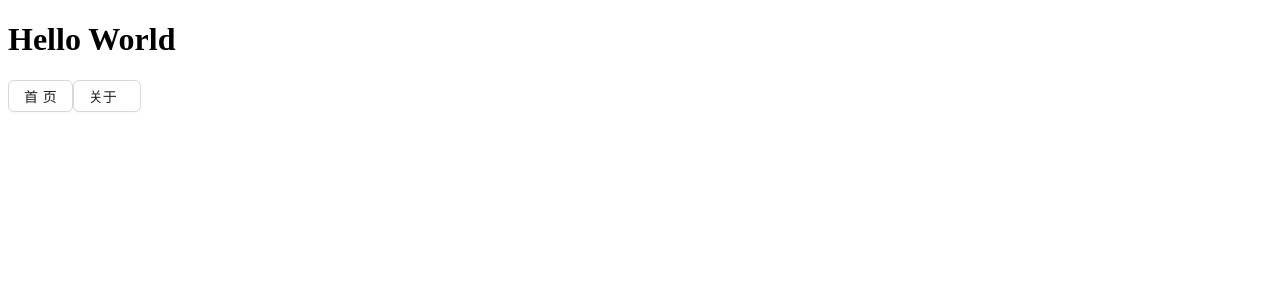
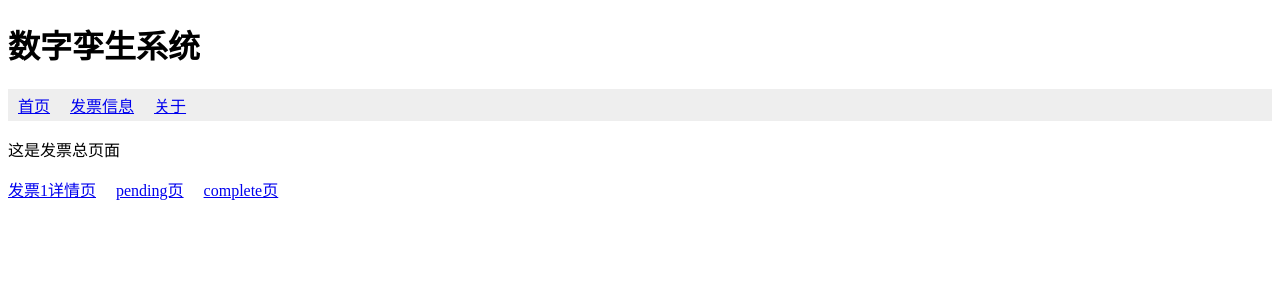
Before and after one commit to HailiePan/webpack-react-practice, a React app: page /invoices in a window 1280 px wide. Before the commit this address had no page. Shown: the top 300 px of the page. Built offline with nearby package versions, Linux system fonts and the light colour scheme.

Commit message:
添加路由

```diff
--- a/src/App.jsx
+++ b/src/App.jsx
@@ -2,34 +2,69 @@
  * Author  hailie.pan
  * Date  2023-10-08 15:13:23
  * LastEditors  hailie.pan
- * LastEditTime  2023-10-08 15:58:38
- * Description  file content
+ * LastEditTime  2023-10-13 16:11:03
+ * Description  全局页面
  */
 import React from "react";
-import { Routes, Route, NavLink } from "react-router-dom";
+import {
+  Routes,
+  Route,
+  Link,
+  NavLink,
+  useRoutes,
+  Navigate,
+} from "react-router-dom";
 import { Button } from "antd";
 
 import Home from "@/pages/Home";
+import Invoices from "@/pages/Invoices";
+import Invoice from "@/pages/Invoices/Invoice";
+import Pending from "@/pages/Invoices/Pending";
+import Complete from "@/pages/Invoices/Complete";
+
 import About from "@/pages/About";
 
 export default function App() {
+  const routes = useRoutes([
+    { path: "/", element: <Home /> },
+    {
+      path: "/invoices",
+      element: <Invoices />,
+    },
+    { path: "/invoicesDetail/:id", element: <Invoice /> },
+    { path: "/pending", element: <Pending /> },
+    { path: "/complete", element: <Complete /> },
+    {
+      path: "/about",
+      element: <About />,
+    },
+  ]);
+
   return (
     <div>
       <header>
-        <h1>Hello World</h1>
+        <h1>数字孪生系统</h1>
       </header>
-      <nav>
-        <Button>
-          <NavLink to="">首页</NavLink>
-        </Button>
-        <Button>
-          <NavLink to="about">关于</NavLink>{" "}
-        </Button>
+      <nav
+        style={{
+          background: "#eee",
+          padding: "4px 10px",
+          marginBottom: "10px",
+        }}
+      >
+        <Link to="" state={"From App"}>
+          首页
+        </Link>
+        <NavLink to="invoices" style={{ margin: "0 20px" }}>
+          发票信息
+        </NavLink>
+        <NavLink to="about">关于</NavLink>
       </nav>
-      <Routes>
-        <Route path="/" element={<Home />} />
-        <Route path="/about" element={<About />} />
-      </Routes>
+      {routes}
     </div>
   );
 }
+
+// 页面跳转的方法
+// 传递参数的和获取参数的方法
+// 路由重定向
--- a/src/pages/About.jsx
+++ b/src/pages/About.jsx
@@ -2,7 +2,7 @@
  * Author  hailie.pan
  * Date  2023-10-08 14:37:31
  * LastEditors  hailie.pan
- * LastEditTime  2023-10-08 15:17:19
+ * LastEditTime  2023-10-13 15:13:43
  * Description  file content
  */
 import React from "react";
--- a/src/pages/Home.jsx
+++ b/src/pages/Home.jsx
@@ -2,18 +2,22 @@
  * Author  hailie.pan
  * Date  2023-10-07 17:17:04
  * LastEditors  hailie.pan
- * LastEditTime  2023-10-08 15:25:24
+ * LastEditTime  2023-10-13 15:26:34
  * Description  file content
  */
 import React from "react";
+import { useLocation } from "react-router-dom";
 import styles from "./home.less";
 
 import coff from "@/assets/images/zz.png";
 import coffee from "@/assets/images/coffee.jpg";
-
+console.log("styles", styles);
 const Home = () => {
+  let location = useLocation();
   return (
     <div className={styles?.wrapper}>
+      <p>welcome to the homepage</p>
+      <p>这是来自{location.state}</p>
       <div className={styles.box}>
         <div className={styles.item}></div>
         <div className={styles.item}></div>
--- /dev/null
+++ b/src/pages/Invoices/Complete.jsx
@@ -0,0 +1,12 @@
+/*
+ * Author  hailie.pan
+ * Date  2023-10-12 16:01:43
+ * LastEditors  hailie.pan
+ * LastEditTime  2023-10-12 16:01:52
+ * Description  file content
+ */
+import React from "react";
+
+export default function Complete() {
+  return <div>Complete页面</div>;
+}
--- /dev/null
+++ b/src/pages/Invoices/Invoice.jsx
@@ -0,0 +1,28 @@
+/*
+ * Author  hailie.pan
+ * Date  2023-10-12 15:59:28
+ * LastEditors  hailie.pan
+ * LastEditTime  2023-10-13 15:36:03
+ * Description  file content
+ */
+import React from "react";
+import { Button } from "antd";
+import { useSearchParams, useParams } from "react-router-dom";
+
+export default function Invoice() {
+  const [searchParams, setSearchParams] = useSearchParams(); //获取路径上?以后的参数,也可以改变参数来改变路由
+  let params = useParams(); //获取动态路由的参数
+  console.log("params", params);
+
+  console.log("searchParams", searchParams.get("a"));
+  console.log("searchParams", searchParams.get("b"));
+
+  return (
+    <div>
+      发票{params.id}详情页面哈哈哈
+      <Button type="link" onClick={() => setSearchParams({ a: "a1" })}>
+        修改页面路径参数
+      </Button>
+    </div>
+  );
+}
--- /dev/null
+++ b/src/pages/Invoices/Pending.jsx
@@ -0,0 +1,12 @@
+/*
+ * Author  hailie.pan
+ * Date  2023-10-12 16:00:50
+ * LastEditors  hailie.pan
+ * LastEditTime  2023-10-12 16:01:01
+ * Description  file content
+ */
+import React from "react";
+
+export default function Pending() {
+  return <div>Pending页面</div>;
+}
--- /dev/null
+++ b/src/pages/Invoices/index.jsx
@@ -0,0 +1,25 @@
+/*
+ * Author  hailie.pan
+ * Date  2023-10-12 16:00:14
+ * LastEditors  hailie.pan
+ * LastEditTime  2023-10-13 16:10:04
+ * Description  file content
+ */
+import React from "react";
+import { Button } from "antd";
+import { NavLink, Outlet } from "react-router-dom";
+
+export default function Invoices() {
+  return (
+    <div>
+      <p>这是发票总页面</p>
+      <NavLink to="/invoicesDetail/1" style={{ marginRight: "20px" }}>
+        发票1详情页
+      </NavLink>
+      <NavLink to="/pending" style={{ marginRight: "20px" }}>
+        pending页
+      </NavLink>
+      <NavLink to="/complete">complete页</NavLink>
+    </div>
+  );
+}
--- a/webpack/webpack.base.js
+++ b/webpack/webpack.base.js
@@ -29,7 +29,7 @@ module.exports = {
         use: {
           loader: "babel-loader",
           options: {
-            presets: [["@babel/preset-react"]],
+            presets: [["@babel/preset-env"], ["@babel/preset-react"]],
           },
         },
       },
--- a/webpack/webpack.dev.js
+++ b/webpack/webpack.dev.js
@@ -2,12 +2,12 @@
  * Author  hailie.pan
  * Date  2023-10-07 17:22:01
  * LastEditors  hailie.pan
- * LastEditTime  2023-10-08 16:17:06
+ * LastEditTime  2023-10-09 13:46:41
  * Description  file content
  */
 const { merge } = require("webpack-merge");
 const base = require("./webpack.base.js");
-// const ReactRefreshWebpackPlugin = require("@pmmmwh/react-refresh-webpack-plugin");
+const ReactRefreshWebpackPlugin = require("@pmmmwh/react-refresh-webpack-plugin");
 
 module.exports = merge(base, {
   mode: "development", // 开发模式
@@ -33,7 +33,7 @@ module.exports = merge(base, {
       },
     ],
   },
-  //   plugins: [new ReactRefreshWebpackPlugin()], // 添加热更新插件]
+  plugins: [new ReactRefreshWebpackPlugin()], // 添加热更新插件]
   devServer: {
     open: true, // 编译完自动打开浏览器
     port: 8080,
--- a/webpack/webpack.prod.js
+++ b/webpack/webpack.prod.js
@@ -2,7 +2,7 @@
  * Author  hailie.pan
  * Date  2023-10-07 17:22:11
  * LastEditors  hailie.pan
- * LastEditTime  2023-10-08 13:36:55
+ * LastEditTime  2023-10-09 13:37:20
  * Description  file content
  */
 const path = require("path");
@@ -26,7 +26,7 @@ module.exports = merge(base, {
       {
         test: /\.(css|less)$/,
         use: [
-          MiniCssExtractPlugin.loader, // 使用 MiniCssExtractPlugin.loader 代替 style-loader，提取css到单独的文件
+          MiniCssExtractPlugin.loader, // 提取css到单独的文件，使用 MiniCssExtractPlugin.loader 代替 style-loader，
           "css-loader",
           {
             loader: "postcss-loader",
@@ -38,7 +38,6 @@ module.exports = merge(base, {
               },
             },
           },
-
           "less-loader",
         ],
         // 排除 node_modules 目录
```
